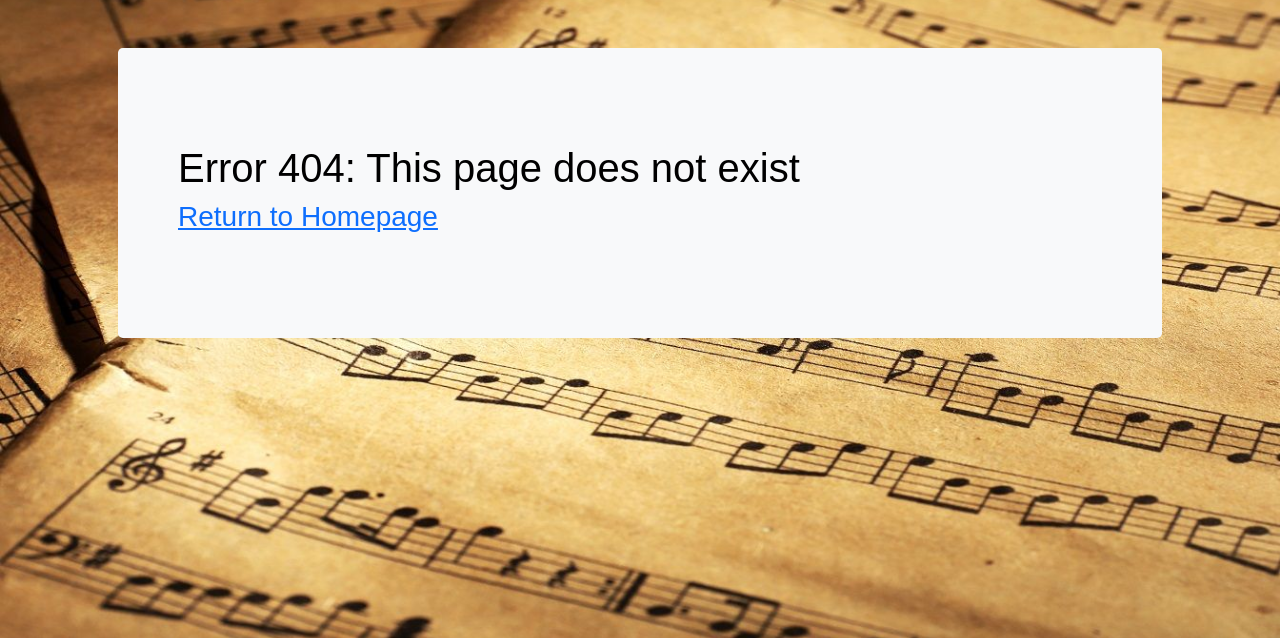
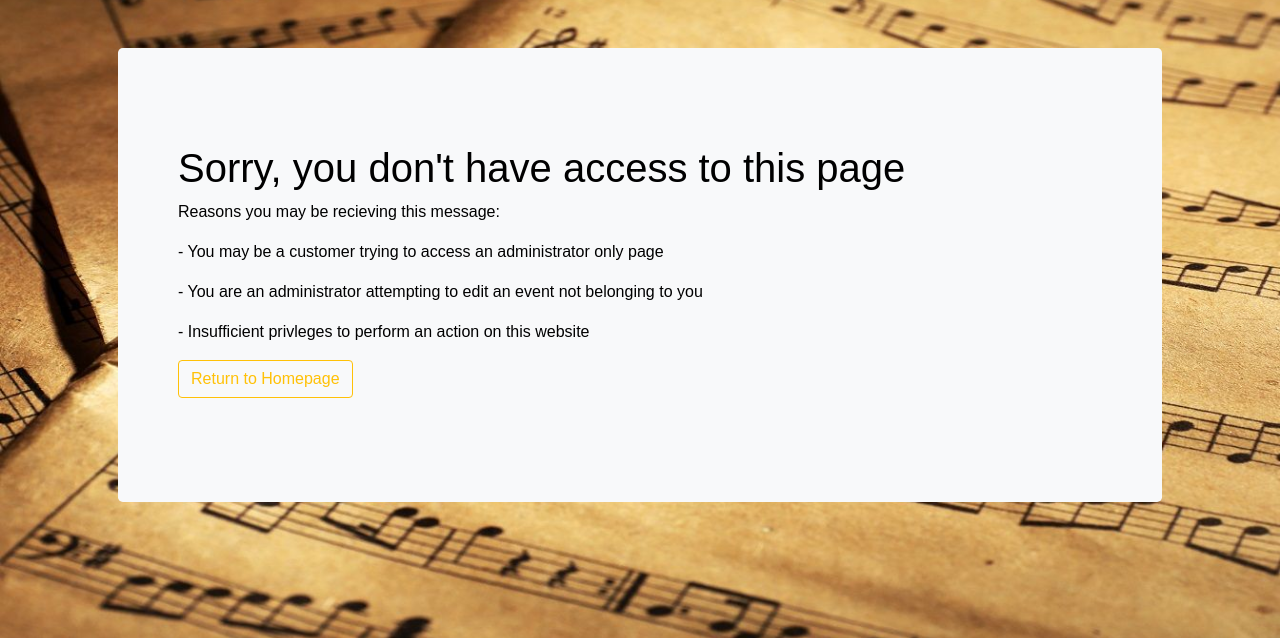
Before and after one commit to JP-QUT-IT/HarmonE-Music, a Flask app: page /Error_404 in a window 1280 px wide. Shown: the part 74-712 px from the top of the page. Run offline with Flask 2, Linux system fonts and the light colour scheme; some libraries are stand-ins or nearby versions.

Commit message:
updates to error handling format and show.html

```diff
--- a/music/templates/Error_Handling/403.html
+++ b/music/templates/Error_Handling/403.html
@@ -4,8 +4,9 @@
 <div class="container p-5">
     <div class="p-5 mb-4 bg-light rounded-3">
         <div class="d-flex flex-column align-content-center container-fluid py-5">
+            <h1>Sorry, you don't have access to this page</h1>
             <h1>Error 403: This page is forbidden</h1>
-            <h3><a href='/'>Return to Homepage</a></h3>
+            <h3><a href='/'><button class="btn btn-outline-warning">Return to Homepage</button></a></h3>
         </div>
     </div>
 </div>
--- a/music/templates/Error_Handling/404.html
+++ b/music/templates/Error_Handling/404.html
@@ -4,8 +4,12 @@
 <div class="container p-5">
     <div class="p-5 mb-4 bg-light rounded-3">
         <div class="d-flex flex-column align-content-center container-fluid py-5">
-            <h1>Error 404: This page does not exist</h1>
-            <h3><a href='/'>Return to Homepage</a></h3>
+            <h1>Sorry, you don't have access to this page</h1>
+            <p>Reasons you may be recieving this message:</p>
+            <p>- You may be a customer trying to access an administrator only page</p>
+            <p>- You are an administrator attempting to edit an event not belonging to you</p>
+            <p>- Insufficient privleges to perform an action on this website</p>
+            <h3><a href='/'><button class="btn btn-outline-warning">Return to Homepage</button></a></h3>
         </div>
     </div>
 </div>
--- a/music/templates/Error_Handling/500.html
+++ b/music/templates/Error_Handling/500.html
@@ -4,8 +4,9 @@
 <div class="container p-5">
     <div class="p-5 mb-4 bg-light rounded-3">
         <div class="d-flex flex-column align-content-center container-fluid py-5">
+            <h1>Sorry, this page is unavailable</h1>
             <h1>Error 500: Internal Server Error</h1>
-            <h3><a href='/'>Return to Homepage</a></h3>
+            <h3><a href='/'><button class="btn btn-outline-warning">Return to Homepage</button></a></h3>
         </div>
     </div>
 </div>
--- a/music/templates/events/show.html
+++ b/music/templates/events/show.html
@@ -41,8 +41,6 @@
 
                                 <button type="submit" class="btn btn-primary btn-lg mt-5">Place Ticket Order</button>
                             </form>
-
-
                         </div>
                         <div class="modal-footer">
                             <button type="button" class="btn btn-secondary" data-bs-dismiss="modal">Close</button>
```
Also changed, not shown: music/events.py (+0 -8 lines).
